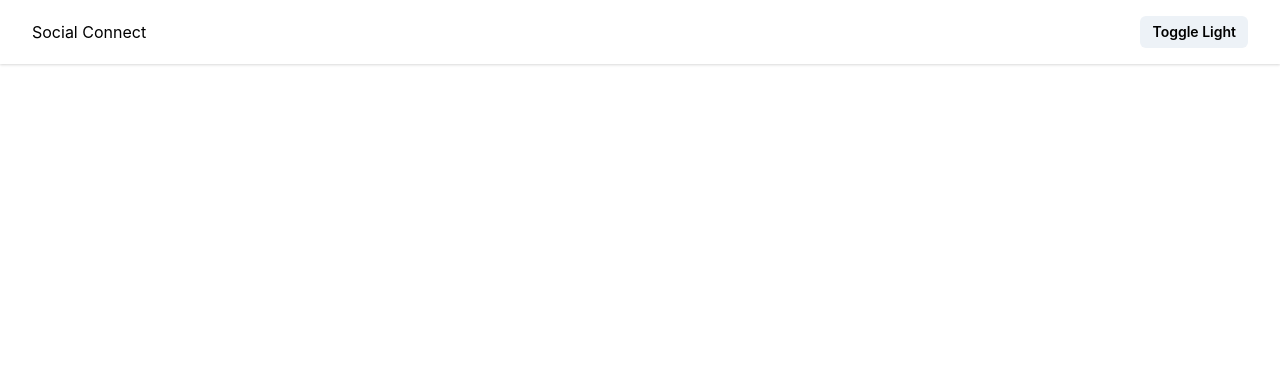
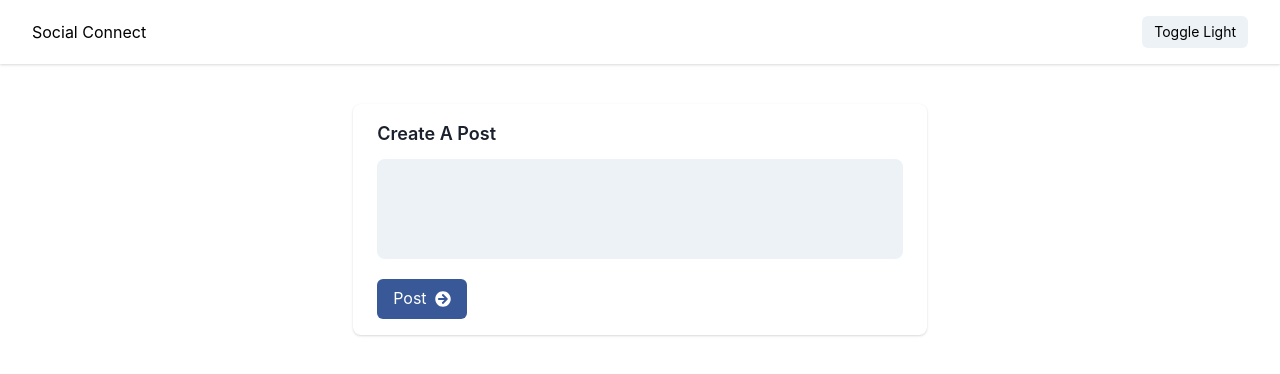
Before and after one commit to HarsimranBarki/codemancers-test, a React (Create React App) app: page / in a window 1280 px wide. Shown: the top 374 px of the page. Built offline with nearby package versions, Linux system fonts and the light colour scheme.

Commit message:
creatd Create componet to handle creating new posts

```diff
--- a/src/App.js
+++ b/src/App.js
@@ -1,11 +1,19 @@
-import { ChakraProvider } from "@chakra-ui/react";
+import { ChakraProvider, Container } from "@chakra-ui/react";
+import "@fontsource/poppins/400.css";
+import "@fontsource/poppins/500.css";
+import "@fontsource/poppins/600.css";
+import "@fontsource/poppins/700.css";
 import theme from "@chakra-ui/theme";
 import Navbar from "./components/Navbar";
+import Create from "./components/Create";
 
 function App() {
   return (
     <ChakraProvider theme={theme}>
       <Navbar />
+      <Container my="10">
+        <Create />
+      </Container>
     </ChakraProvider>
   );
 }
--- /dev/null
+++ b/src/components/Create.js
@@ -0,0 +1,95 @@
+import React, { useRef, useState } from "react";
+import { useColorModeValue } from "@chakra-ui/color-mode";
+import { Box, Flex } from "@chakra-ui/layout";
+import { Button, CloseButton, Image, Spinner, Text } from "@chakra-ui/react";
+import { FaArrowCircleRight } from "react-icons/fa";
+
+const Create = () => {
+  const [GIF, setGIF] = useState(null);
+  const [userMessage, setUserMessage] = useState("");
+  const [isGIFLoaded, setIsGIFLoaded] = useState(false);
+  const [postButtonDisable, setPostButtonDisable] = useState(false);
+
+  const postEle = useRef(null);
+
+  const backgroundColor = useColorModeValue("white", "gray.800");
+  const textAreaBackgroundColor = useColorModeValue("gray.100", "gray.700");
+
+  const handleUserMessage = (e) => {
+    let targetHTML = e.currentTarget.outerHTML;
+    if (targetHTML.length === 0) return;
+
+    setPostButtonDisable(false);
+    setUserMessage(targetHTML);
+  };
+
+  return (
+    <Box bg={backgroundColor} shadow="base" py={4} px={6} rounded="lg">
+      <Text fontSize="lg" fontWeight="semibold">
+        Create A Post
+      </Text>
+      <Box rounded="lg" my={3} bg={textAreaBackgroundColor} minHeight="100px">
+        <Box
+          width="100%"
+          border="none"
+          placeholder="Type something"
+          _focusVisible={{ outline: "none" }}
+          contentEditable="true"
+          onInput={(e) => handleUserMessage(e)}
+          suppressContentEditableWarning={true}
+          ref={postEle}
+          mb={3}
+          py={2}
+          px={2}
+          rounded="lg"
+        ></Box>
+      </Box>
+
+      {GIF && (
+        <Flex
+          justifyContent="center"
+          alignItems="center"
+          position="relative"
+          justifyItems="center"
+          width="100%"
+          mt={5}
+        >
+          {!isGIFLoaded ? <Spinner textAlign="center" /> : null}
+          <CloseButton
+            position="absolute"
+            display={isGIFLoaded ? "block" : "none"}
+            color="gray.200"
+            right="2"
+            top="2"
+            style={{ background: "rgba(0,0,0,0.3)" }}
+            onClick={() => {
+              setGIF(null);
+              setIsGIFLoaded(false);
+            }}
+          />
+          <Image
+            rounded="lg"
+            width="100%"
+            onLoad={() => setIsGIFLoaded(true)}
+            src={GIF}
+          />
+        </Flex>
+      )}
+
+      <Flex mt={5} justifyContent="space-between">
+        <Button
+          rightIcon={<FaArrowCircleRight />}
+          variant="solid"
+          colorScheme="facebook"
+          fontWeight="normal"
+          isDisabled={postButtonDisable}
+          onClick={() => setPostButtonDisable()}
+        >
+          Post
+        </Button>
+      </Flex>
+    </Box>
+  );
+};
+
+export default Create;
--- a/src/components/Navbar.js
+++ b/src/components/Navbar.js
@@ -5,15 +5,15 @@ import React from "react";
 
 export default function Navbar() {
   const { colorMode, toggleColorMode } = useColorMode();
-  const bg = useColorModeValue("white", "gray.700");
-  const font = useColorModeValue("black", "white");
+  const backgoundColor = useColorModeValue("white", "gray.700");
+  const textColor = useColorModeValue("black", "white");
   return (
-    <Box padding="4" bg={bg} shadow="base" color={font}>
+    <Box padding="4" bg={backgoundColor} shadow="base" color={textColor}>
       <Container maxW="container.xl">
         <Flex justifyContent="space-between" alignItems="center">
           <Link href="/">Social Connect</Link>
 
-          <Button onClick={toggleColorMode} size="sm">
+          <Button onClick={toggleColorMode} fontWeight="normal" size="sm">
             Toggle {colorMode === "light" ? "Dark" : "Light"}
           </Button>
         </Flex>
```
